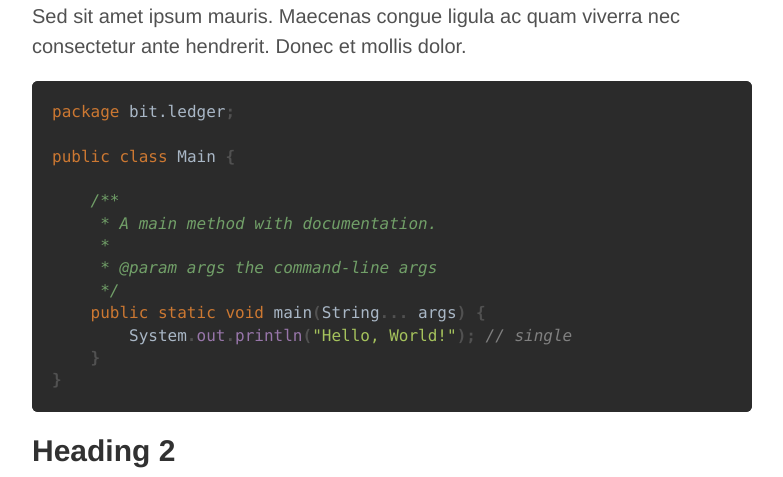
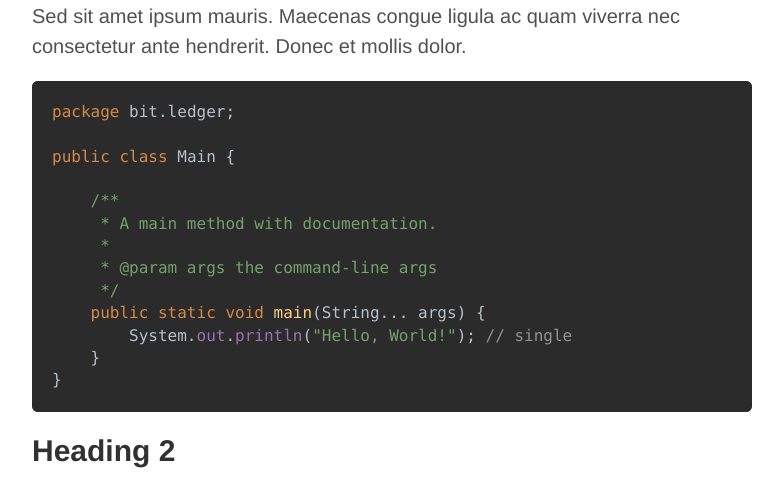
Before and after one commit to chiyodad/cbeams.github.io, a Jekyll site: the page built from _posts/2014-06-13-hello-world.md, in a window 1280 px wide. Shown: the part 223-700 px from the top of the page, without its empty margins (248-1031 px from the left). Built offline with Jekyll 4.4.1, drawn with Linux system fonts in a browser that asks for light colours; Markdown is read by kramdown in place of the engine named in the settings.

Commit message:
Further tweak darcula colors to exact IDEA values

```diff
--- a/css/darcula.css
+++ b/css/darcula.css
@@ -1,11 +1,11 @@
 .highlight  { background: #2B2B2B; border-radius: 6px }
-.highlight .n { color: #A9B7C6; } /* Foreground */
+.highlight .n { color: #B6C1CB; } /* Foreground */
 .highlight .c { color: #999988; font-style: italic } /* Comment */
 .highlight .err { color: #A5C25C; } /* Error */
-.highlight .o { font-weight: bold } /* Operator */
-.highlight .cm { color: #719F68; font-style: italic } /* Comment.Multiline */
-.highlight .cp { color: #CC7832; } /* Comment.Preproc */
-.highlight .c1 { color: #808080; font-style: italic } /* Comment.Single */
+.highlight .o { color: #B6C1CB;} /* Operator */
+.highlight .cm { color: #74A369; } /* Comment.Multiline */
+.highlight .cp { color: #D58A47; } /* Comment.Preproc */
+.highlight .c1 { color: #929292; } /* Comment.Single */
 .highlight .cs { color: #999999; font-weight: bold; font-style: italic } /* Comment.Special */
 .highlight .gd { color: #000000; background-color: #ffdddd } /* Generic.Deleted */
 .highlight .gd .x { color: #000000; background-color: #ffaaaa } /* Generic.Deleted.Specific */
@@ -19,32 +19,32 @@
 .highlight .gs { font-weight: bold } /* Generic.Strong */
 .highlight .gu { color: #aaaaaa } /* Generic.Subheading */
 .highlight .gt { color: #aa0000 } /* Generic.Traceback */
-.highlight .k { color: #CC7832; } /* Keyword */
+.highlight .k { color: #D58A47; } /* Keyword */
 .highlight .language-css .k { color: #9876AA; } /* Keyword */
-.highlight .kn { color: #CC7832; } /* Keyword.Constant */
-.highlight .kc { color: #CC7832; } /* Keyword.Constant */
-.highlight .kd { color: #CC7832; } /* Keyword.Declaration */
-.highlight .kp { color: #CC7832; } /* Keyword.Pseudo */
-.highlight .kr { color: #CC7832; } /* Keyword.Reserved */
-.highlight .kt { color: #CC7832; } /* Keyword.Type */
+.highlight .kn { color: #D58A47; } /* Keyword.Constant */
+.highlight .kc { color: #D58A47; } /* Keyword.Constant */
+.highlight .kd { color: #D58A47; } /* Keyword.Declaration */
+.highlight .kp { color: #D58A47; } /* Keyword.Pseudo */
+.highlight .kr { color: #D58A47; } /* Keyword.Reserved */
+.highlight .kt { color: #D58A47; } /* Keyword.Type */
 .highlight .na { color: #9876AA } /* Name.Attribute */
 .highlight .language-html .na { color: #FFC66D } /* Name.Attribute */
 .highlight .language-xml .na { color: #FFC66D } /* Name.Attribute */
-.highlight .nb { color: #A9B7C6 } /* Name.Builtin */
-.highlight .language-sql .nb { color: #CC7832 } /* Name.Builtin */
-.highlight .nc { color: #A9B7C6; } /* Name.Class */
+.highlight .nb { color: #B6C1CB } /* Name.Builtin */
+.highlight .language-sql .nb { color: #D58A47 } /* Name.Builtin */
+.highlight .nc { color: #B6C1CB; } /* Name.Class */
 .highlight .language-css .nc { color: #FFC66D; } /* Name.Class */
 .highlight .nd { color: #BBB529 } /* Name.Annotation */
 .highlight .language-css .nd { color: #FFC66D } /* Name.Annotation */
 .highlight .no { color: #008080 } /* Name.Constant */
 .highlight .ni { color: #6D9CBE } /* Name.Entity */
 .highlight .ne { color: #990000; font-weight: bold } /* Name.Exception */
-.highlight .nf { color: #A9B7C6; } /* Name.Function */
+.highlight .nf { color: #FECF85; } /* Name.Function */
 .highlight .language-css .nf { color: #FFC66D; } /* Name.Function */
-.highlight .nn { color: #A9B7C6 } /* Name.Namespace */
-.highlight .nt { color: #CC7832 } /* Name.Tag */
+.highlight .nn { color: #B6C1CB } /* Name.Namespace */
+.highlight .nt { color: #D58A47 } /* Name.Tag */
 .highlight .language-html .nt { color: #FFC66D } /* Name.Tag */
-.highlight .nv { color: #A9B7C6 } /* Name.Variable */
+.highlight .nv { color: #B6C1CB } /* Name.Variable */
 .highlight .ow { font-weight: bold } /* Operator.Word */
 .highlight .w { color: #bbbbbb } /* Text.Whitespace */
 .highlight .m { color: #6897BB } /* Literal.Number */
@@ -52,7 +52,7 @@
 .highlight .mh { color: #6897BB } /* Literal.Number.Hex */
 .highlight .mi { color: #6897BB } /* Literal.Number.Integer */
 .highlight .mo { color: #6897BB } /* Literal.Number.Oct */
-.highlight .s { color: #A5C25C } /* Literal.String */
+.highlight .s { color: #74A369 } /* Literal.String */
 .highlight .sb { color: #A5C25C } /* Literal.String.Backtick */
 .highlight .sc { color: #A5C25C } /* Literal.String.Char */
 .highlight .sd { color: #A5C25C } /* Literal.String.Doc */
```
